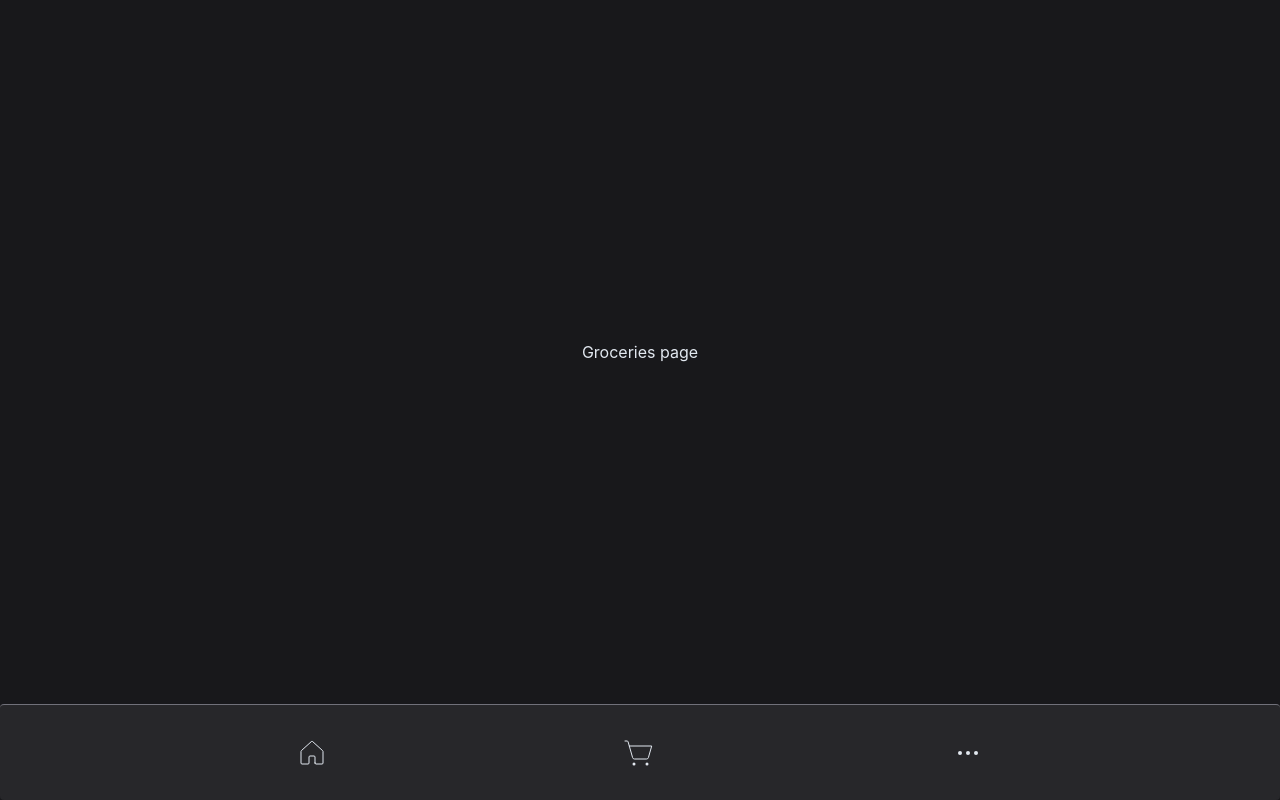
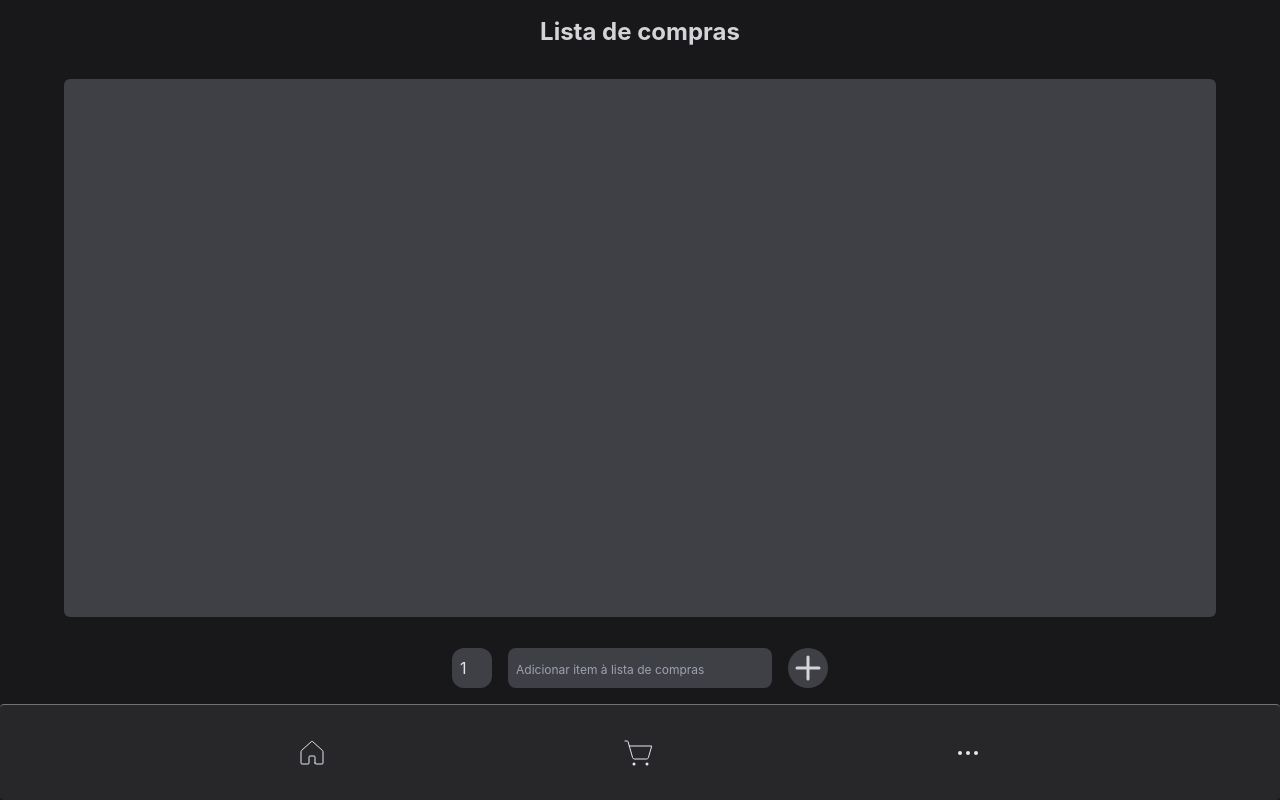
Before and after one commit to phenriquep00/home-app, a React (Vite) app: page / in a window 1280 px wide. Built offline with nearby package versions, Linux system fonts and the light colour scheme.

Commit message:
started components for grocery list page

```diff
--- a/src/App.css
+++ b/src/App.css
@@ -1,5 +1,4 @@
 #root {
-  max-width: 1280px;
   margin: 0 auto;
   text-align: center;
 }
--- /dev/null
+++ b/src/components/AddGroceryInput.tsx
@@ -0,0 +1,24 @@
+import { Plus } from "phosphor-react";
+import { useState } from "react";
+
+export function AddGroceryInput() {
+
+    const [amount, setAmount] = useState<number>(1);
+
+  return (
+    <div className="flex gap-4 text-zinc-200 px-2">
+      <input
+        className="w-10 bg-zinc-700 py-2 pl-2 rounded-xl"
+        value={amount}
+        onChange={(e) => setAmount(Number(e.target.value))}
+        type="number"
+        name=""
+        id=""
+      />
+      <input className="bg-zinc-700 p-2 rounded-lg placeholder:text-xs placeholder:font-lg" placeholder="Adicionar item à lista de compras" type="text" name="" id="" />
+      <button className="bg-zinc-700 rounded-full p-1 text-zinc-300">
+        <Plus size={32} weight="bold" />
+      </button>
+    </div>
+  );
+}
--- /dev/null
+++ b/src/components/GroceryList.tsx
@@ -0,0 +1,7 @@
+export function GroceryList() {
+    return (
+        <div className="h-[80%] w-[90%] bg-zinc-700 rounded-md">
+
+        </div>
+    )
+}
--- a/src/pages/Groceries.tsx
+++ b/src/pages/Groceries.tsx
@@ -1,7 +1,12 @@
+import { AddGroceryInput } from "../components/AddGroceryInput";
+import { GroceryList } from "../components/GroceryList";
+
 export function Groceries() {
   return (
-    <div className="flex w-full h-full items-center justify-center">
-      Groceries page
+    <div className="flex flex-col w-full h-full items-center justify-between py-4">
+      <h1 className="font-bold text-2xl text-zinc-300">Lista de compras</h1>
+      <GroceryList />
+      <AddGroceryInput />
     </div>
   );
 }
```
